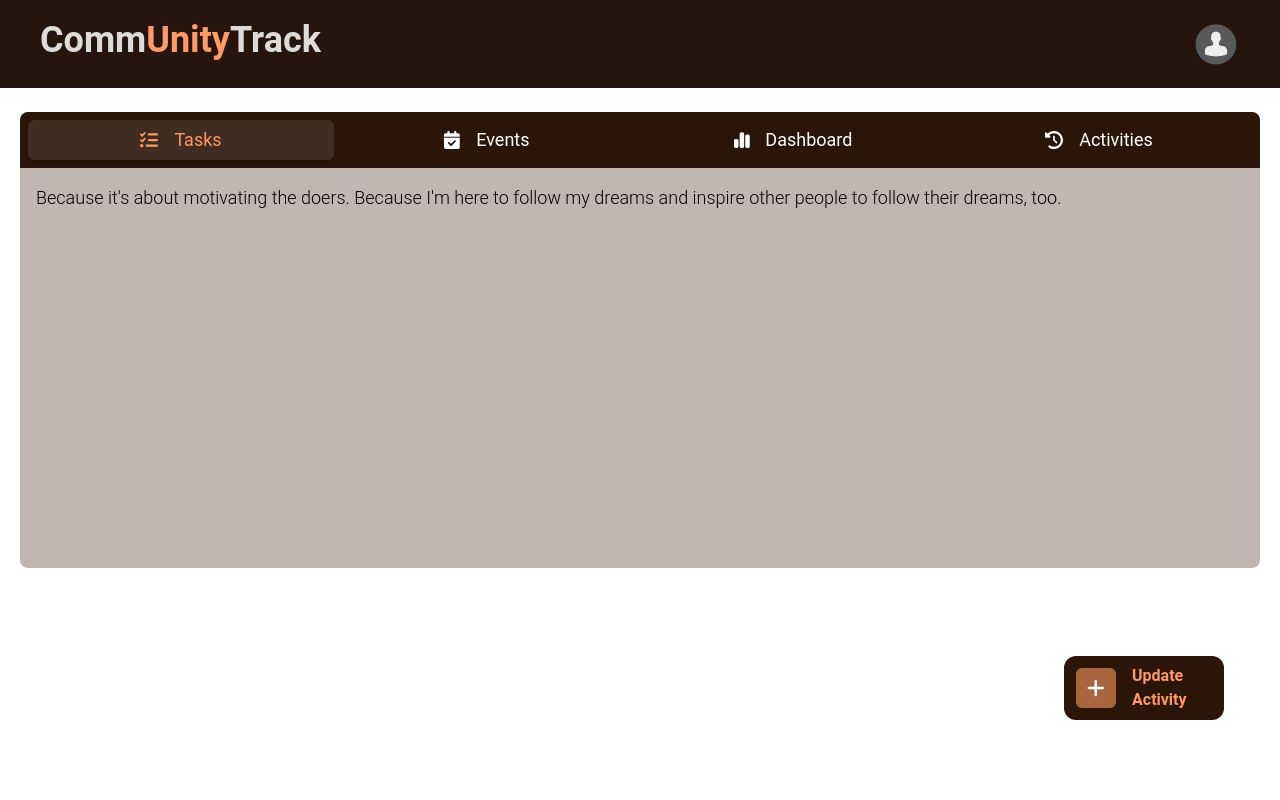
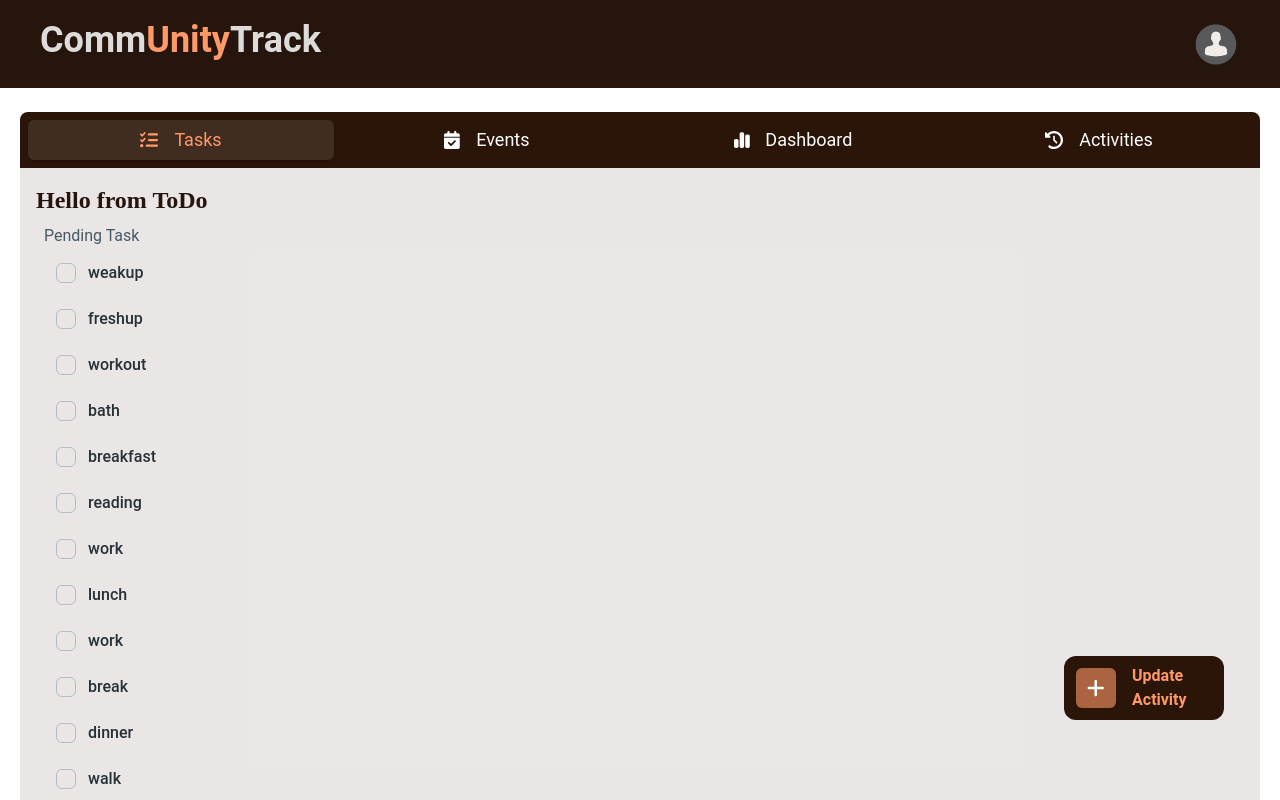
Before and after one commit to MohanGadhavi/CommUnityTrack-ui, a React (Vite) app: page /home in a window 1280 px wide. Shown: the top 800 px of the page. Built offline with nearby package versions, Linux system fonts and the light colour scheme.

Commit message:
ToDo Comp add

```diff
--- a/src/components/DataFeeder/index.jsx
+++ b/src/components/DataFeeder/index.jsx
@@ -58,7 +58,7 @@ export default function DataFeeder() {
             size="lg"
             className=" w-full px-2 py-1 border border-black/25 hover:border-black/30  rounded-[4px]"
           />
-          <DatePicker />
+          {/* <DatePicker /> */}
           <label className="block text-gray-700 text-sm font-bold">
             KK Name (Multi-select)
           </label>
--- /dev/null
+++ b/src/components/ToDo/index.jsx
@@ -0,0 +1,117 @@
+import {
+  Checkbox,
+  List,
+  ListItem,
+  ListItemPrefix,
+  Typography,
+} from "@material-tailwind/react";
+import React, { useState } from "react";
+
+const toDoList = [
+  "weakup",
+  "freshup",
+  "workout",
+  "bath",
+  "breakfast",
+  "reading",
+  "work",
+  "lunch",
+  "work",
+  "break",
+  "dinner",
+  "walk",
+];
+
+const ToDo = () => {
+  const [pendingList, setPendingList] = useState(toDoList);
+  const [completedList, setCompletedList] = useState([]);
+
+  const onCheck = (checkedItem) => {
+    const updatedList = pendingList.filter((toDo) => toDo !== checkedItem);
+    setPendingList(updatedList);
+    setCompletedList((prev) => [...prev, checkedItem]);
+  };
+
+  const onUnCheck = (unCheckedItem) => {
+    const updatedList = completedList.filter((toDo) => toDo !== unCheckedItem);
+    setCompletedList(updatedList);
+    setPendingList((prev) => [...prev, unCheckedItem]);
+  };
+
+  return (
+    <div>
+      <h1 className="text-2xl font-serif font-extrabold text-[hsl(20,50,10)] ">
+        Hello from ToDo
+      </h1>
+      <div className="flex flex-col gap-5">
+        {pendingList && pendingList.length > 0 && (
+          <List className="">
+            <h1>Pending Task</h1>
+            {pendingList.map((toDo, i) => (
+              <ListItem className="p-0 hover:bg-[hsl(20,50,10)]/10 " key={i}>
+                <label
+                  htmlFor={`pending-list-react-${i}`}
+                  className="flex w-full cursor-pointer items-center px-3 py-2"
+                >
+                  <ListItemPrefix className="mr-3">
+                    <Checkbox
+                      id={`pending-list-react-${i}`}
+                      ripple={false}
+                      className="hover:before:opacity-0"
+                      containerProps={{
+                        className: "p-0",
+                      }}
+                      color="brown"
+                      onChange={() => onCheck(toDo)}
+                      checked={false}
+                    />
+                  </ListItemPrefix>
+                  <Typography color="blue-gray" className="font-medium">
+                    {toDo}
+                  </Typography>
+                </label>
+              </ListItem>
+            ))}
+          </List>
+        )}
+
+        {completedList.length > 0 && (
+          <List className="">
+            <h1>Completed Task</h1>
+
+            {completedList.map((toDo, i) => (
+              <ListItem className="p-0 hover:bg-[hsl(20,50,10)]/10 " key={i}>
+                <label
+                  htmlFor={`completed-list-react-${i}`}
+                  className="flex w-full cursor-pointer items-center px-3 py-2"
+                >
+                  <ListItemPrefix className="mr-3">
+                    <Checkbox
+                      id={`completed-list-react-${i}`}
+                      ripple={false}
+                      className="hover:before:opacity-0"
+                      containerProps={{
+                        className: "p-0",
+                      }}
+                      color="brown"
+                      checked
+                      onClick={() => onUnCheck(toDo)}
+                    />
+                  </ListItemPrefix>
+                  <Typography
+                    color="blue-gray"
+                    className="font-medium line-through"
+                  >
+                    {toDo}
+                  </Typography>
+                </label>
+              </ListItem>
+            ))}
+          </List>
+        )}
+      </div>
+    </div>
+  );
+};
+
+export default ToDo;
--- a/src/pages/HomePage/index.jsx
+++ b/src/pages/HomePage/index.jsx
@@ -16,6 +16,7 @@ import {
   faPlus,
 } from "@fortawesome/free-solid-svg-icons";
 import DataFeeder from "../../components/DataFeeder";
+import ToDo from "../../components/ToDo";
 
 export default function HomePage() {
   const [activeTab, setActiveTab] = useState("tasks");
@@ -27,10 +28,9 @@ export default function HomePage() {
     {
       label: "Tasks",
       value: "tasks",
-      extraInfo: "Personal Tasks",
+      extraInfo: "Tasks",
       icon: faListCheck,
-      desc: `Because it's about motivating the doers. Because I'm here
-            to follow my dreams and inspire other people to follow their dreams, too.`,
+      desc: <ToDo />,
     },
     {
       label: "Events",
@@ -120,7 +120,7 @@ export default function HomePage() {
               )
           )}
         </TabsHeader>
-        <TabsBody className="min-h-[50vh]  bg-[hsl(20,100,10)]/30">
+        <TabsBody className="min-h-[50vh]  bg-[hsl(20,100,10)]/10">
           {data.map(({ value, desc }) => (
             <TabPanel key={value} value={value} className="text-black text-lg">
               {desc}
@@ -132,7 +132,7 @@ export default function HomePage() {
       {/* Data Feeder */}
       {!showHidden && (
         <div
-          className=" fixed bottom-20 right-14 w-40 h-16 px-3 rounded-xl flex items-center justify-between gap-4  bg-[hsl(20,70,10)] text-[hsl(20,100,70)] hover:bg-[hsl(20,70,15)] hover:scale-105 transition-all ease-linear cursor-pointer "
+          className=" fixed z-10 bottom-20 right-14 w-40 h-16 px-3 rounded-xl flex items-center justify-between gap-4  bg-[hsl(20,70,10)] text-[hsl(20,100,70)] hover:bg-[hsl(20,70,15)] hover:scale-105 transition-all ease-linear cursor-pointer "
           onClick={() => {
             setShowHidden(true);
             setTimeout(() => {
```
